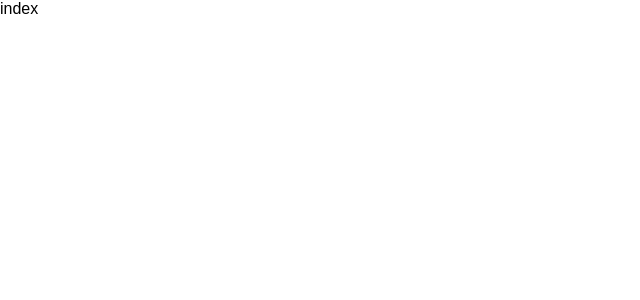
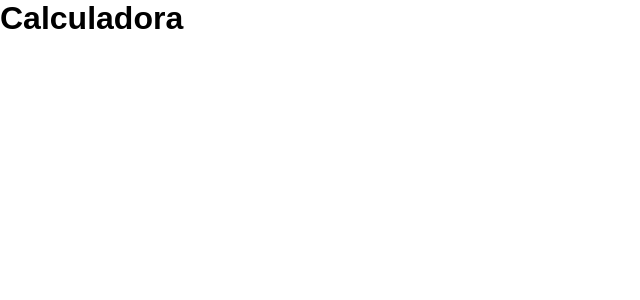
Before and after one commit to brunowzz/calculator, a React (Vite) app: page / in a window 1280 px wide. Shown: the top 300 px of the page, without its empty margins (0-640 px from the left). Built offline with nearby package versions, Linux system fonts and the light colour scheme.

Commit message:
:boom: fix: resolved the import issue in the CustomIcon component

```diff
--- a/src/pages/Home/index.jsx
+++ b/src/pages/Home/index.jsx
@@ -1,5 +1,9 @@
 const Home = () => {
-  return <main>index</main>;
+  return (
+    <main>
+      <h1>Calculadora</h1>
+    </main>
+  );
 };
 
 export default Home;
```
Also changed, not shown: src/components/CustomIcon/index.jsx (+5 -10 lines).
